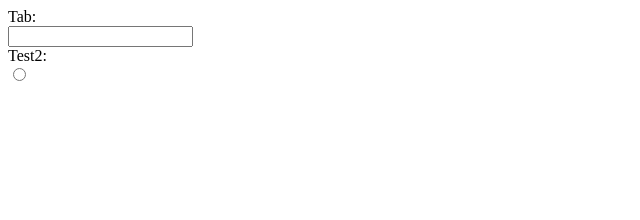
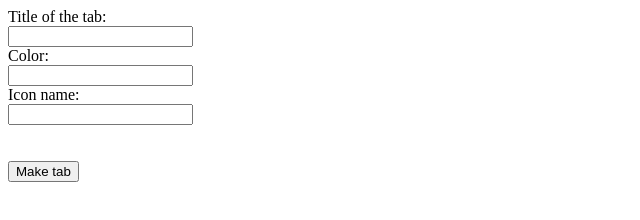
Before and after one commit to matthias-vanermen/Voices-That-Count, an Electron app: page views/tab.html in a window 800 px wide. Shown: the whole page, without its empty margins (0-640 px from the left). Drawn offline with Linux system fonts and the light colour scheme.

Commit message:
tab form gemaakt

```diff
--- a/views/tab.html
+++ b/views/tab.html
@@ -8,10 +8,14 @@
 </head>
 <body>
     <form action="">
-        <label for="test">Tab:</label><br>
-        <input type="text" id="test" name="test"><br>
-        <label for="test2">Test2:</label><br>
-        <input type="radio" id="test2" name="test2" value="test2">
+        <label for="title">Title of the tab:</label><br>
+        <input type="text" id="title" name="title"><br>
+        <label for="color">Color:</label><br>
+        <input type="text" id="color" name="color"><br>
+        <label for="icon">Icon name:</label><br>
+        <input type="text" id="icon" name="icon"><br>
+        <br><br>
+        <button onclick="makeTab()">Make tab</button>
     </form>
 </body>
 </html>
```
